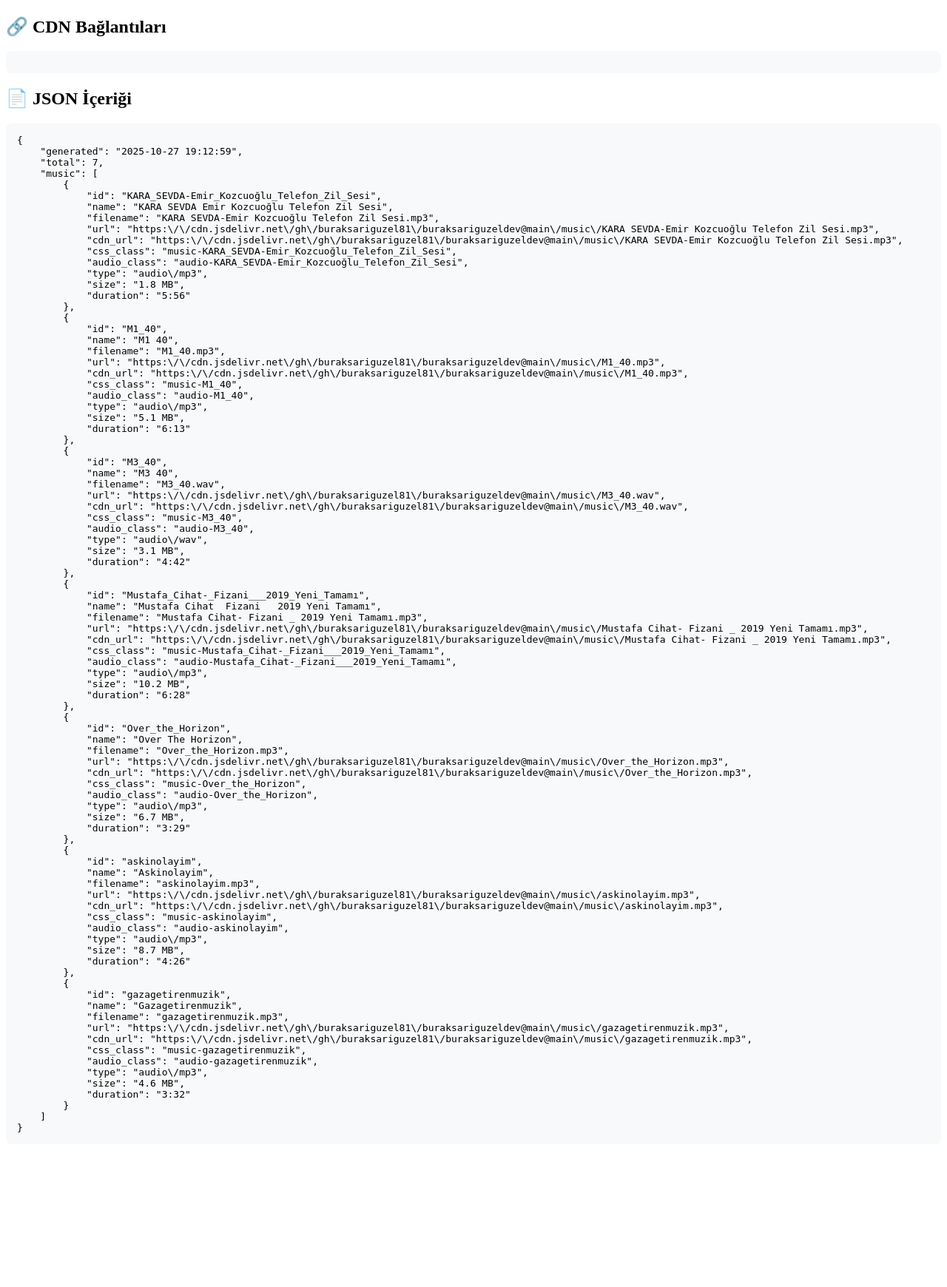
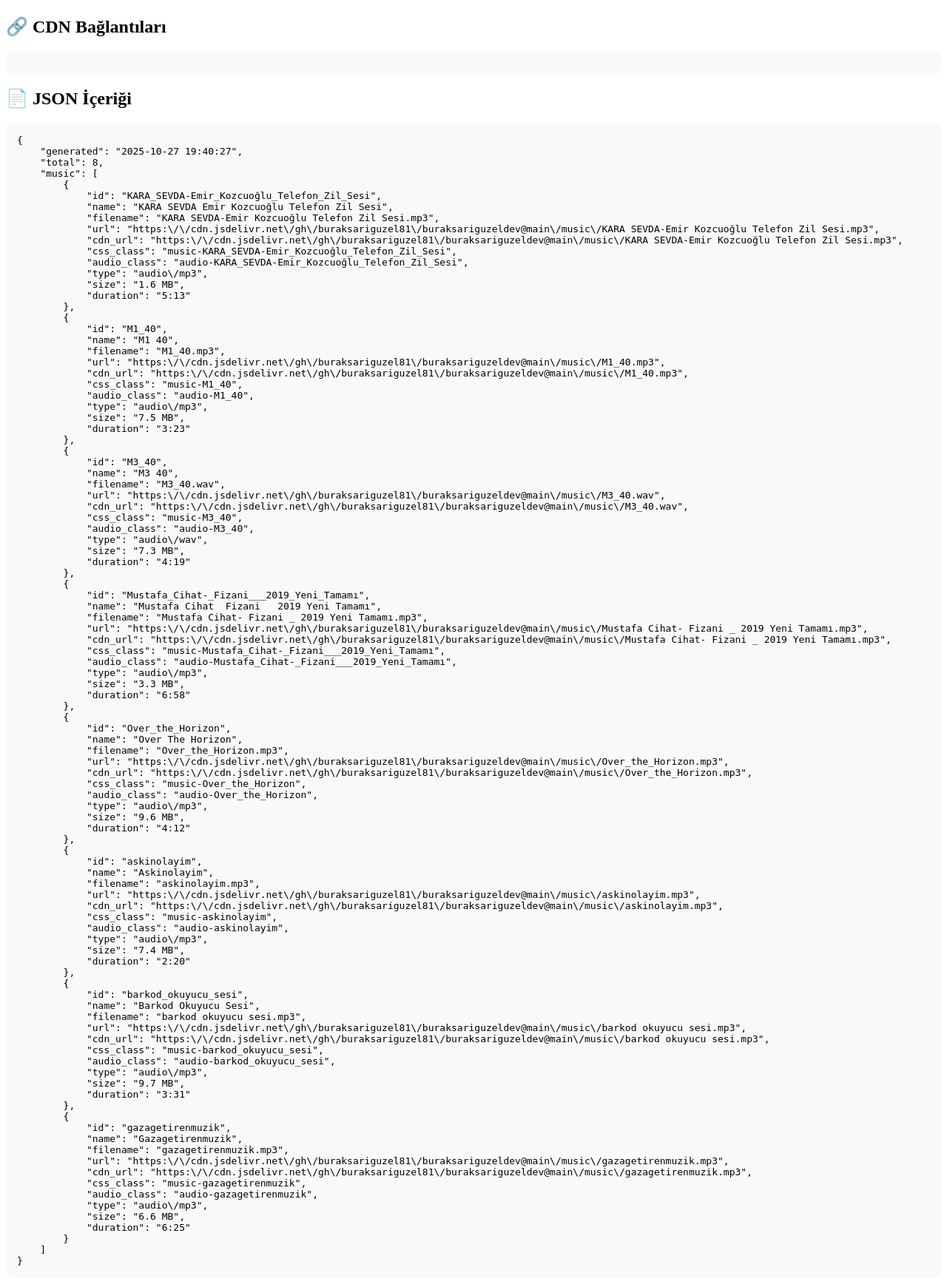
Before and after one commit to buraksariguzel81/bsdevrepo, a PHP site: page /musteriler/music/music.php in a window 1280 px wide. Shown: the part 340-2080 px from the top of the page at 74% size. Before the commit the page ends 1871 px from the top, so only its background shows below. Run offline with PHP 8.4, Linux system fonts and the light colour scheme.

Commit message:
barkod sesi yuklendi

```diff
--- a/music/musicList.json
+++ b/music/musicList.json
@@ -1,6 +1,6 @@
 {
-    "generated": "2025-10-27 19:12:59",
-    "total": 7,
+    "generated": "2025-10-27 19:40:27",
+    "total": 8,
     "music": [
         {
             "id": "KARA_SEVDA-Emir_Kozcuoğlu_Telefon_Zil_Sesi",
@@ -11,8 +11,8 @@
             "css_class": "music-KARA_SEVDA-Emir_Kozcuoğlu_Telefon_Zil_Sesi",
             "audio_class": "audio-KARA_SEVDA-Emir_Kozcuoğlu_Telefon_Zil_Sesi",
             "type": "audio\/mp3",
-            "size": "1.8 MB",
-            "duration": "5:56"
+            "size": "1.6 MB",
+            "duration": "5:13"
         },
         {
             "id": "M1_40",
@@ -23,8 +23,8 @@
             "css_class": "music-M1_40",
             "audio_class": "audio-M1_40",
             "type": "audio\/mp3",
-            "size": "5.1 MB",
-            "duration": "6:13"
+            "size": "7.5 MB",
+            "duration": "3:23"
         },
         {
             "id": "M3_40",
@@ -35,8 +35,8 @@
             "css_class": "music-M3_40",
             "audio_class": "audio-M3_40",
             "type": "audio\/wav",
-            "size": "3.1 MB",
-            "duration": "4:42"
+            "size": "7.3 MB",
+            "duration": "4:19"
         },
         {
             "id": "Mustafa_Cihat-_Fizani___2019_Yeni_Tamamı",
@@ -47,8 +47,8 @@
             "css_class": "music-Mustafa_Cihat-_Fizani___2019_Yeni_Tamamı",
             "audio_class": "audio-Mustafa_Cihat-_Fizani___2019_Yeni_Tamamı",
             "type": "audio\/mp3",
-            "size": "10.2 MB",
-            "duration": "6:28"
+            "size": "3.3 MB",
+            "duration": "6:58"
         },
         {
             "id": "Over_the_Horizon",
@@ -59,8 +59,8 @@
             "css_class": "music-Over_the_Horizon",
             "audio_class": "audio-Over_the_Horizon",
             "type": "audio\/mp3",
-            "size": "6.7 MB",
-            "duration": "3:29"
+            "size": "9.6 MB",
+            "duration": "4:12"
         },
         {
             "id": "askinolayim",
@@ -71,8 +71,20 @@
             "css_class": "music-askinolayim",
             "audio_class": "audio-askinolayim",
             "type": "audio\/mp3",
-            "size": "8.7 MB",
-            "duration": "4:26"
+            "size": "7.4 MB",
+            "duration": "2:20"
+        },
+        {
+            "id": "barkod_okuyucu_sesi",
+            "name": "Barkod Okuyucu Sesi",
+            "filename": "barkod okuyucu sesi.mp3",
+            "url": "https:\/\/cdn.jsdelivr.net\/gh\/buraksariguzel81\/buraksariguzeldev@main\/music\/barkod okuyucu sesi.mp3",
+            "cdn_url": "https:\/\/cdn.jsdelivr.net\/gh\/buraksariguzel81\/buraksariguzeldev@main\/music\/barkod okuyucu sesi.mp3",
+            "css_class": "music-barkod_okuyucu_sesi",
+            "audio_class": "audio-barkod_okuyucu_sesi",
+            "type": "audio\/mp3",
+            "size": "9.7 MB",
+            "duration": "3:31"
         },
         {
             "id": "gazagetirenmuzik",
@@ -83,8 +95,8 @@
             "css_class": "music-gazagetirenmuzik",
             "audio_class": "audio-gazagetirenmuzik",
             "type": "audio\/mp3",
-            "size": "4.6 MB",
-            "duration": "3:32"
+            "size": "6.6 MB",
+            "duration": "6:25"
         }
     ]
 }
```
Also changed, not shown: music/music.css (+44 -1 lines), 1 other file.
